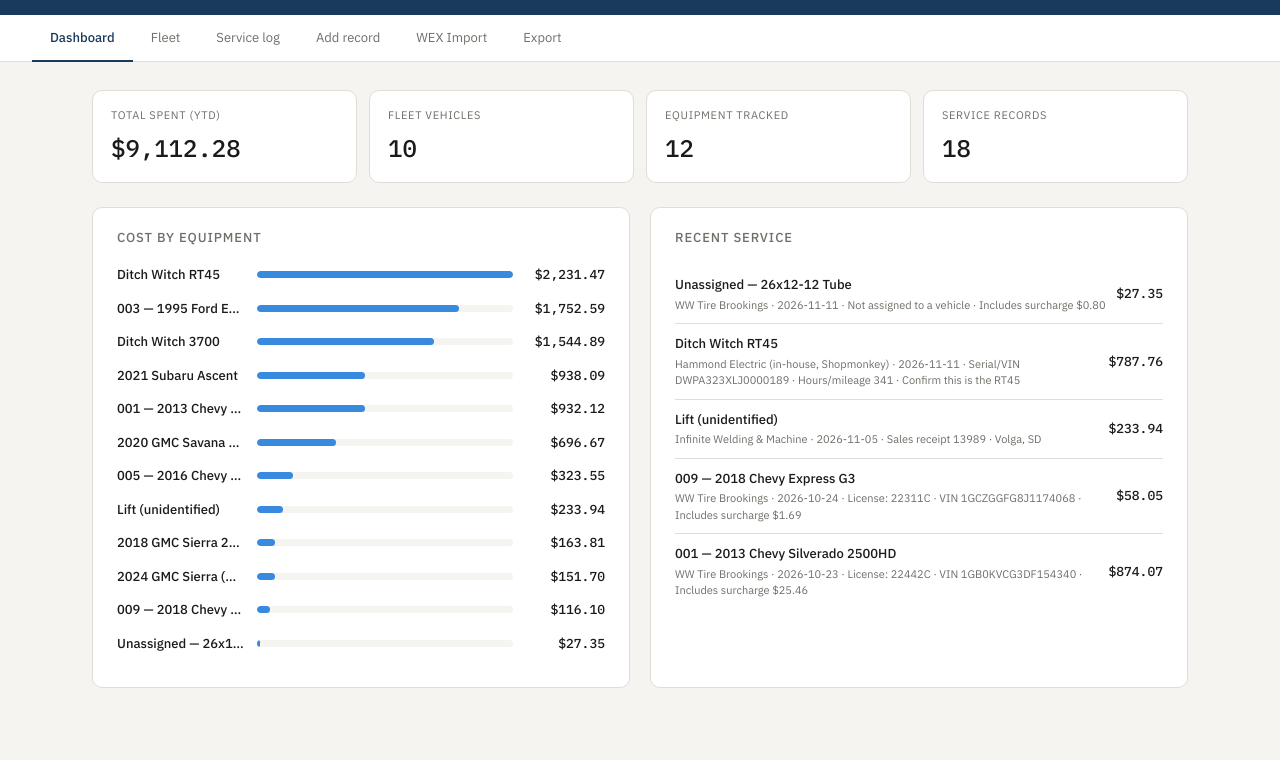
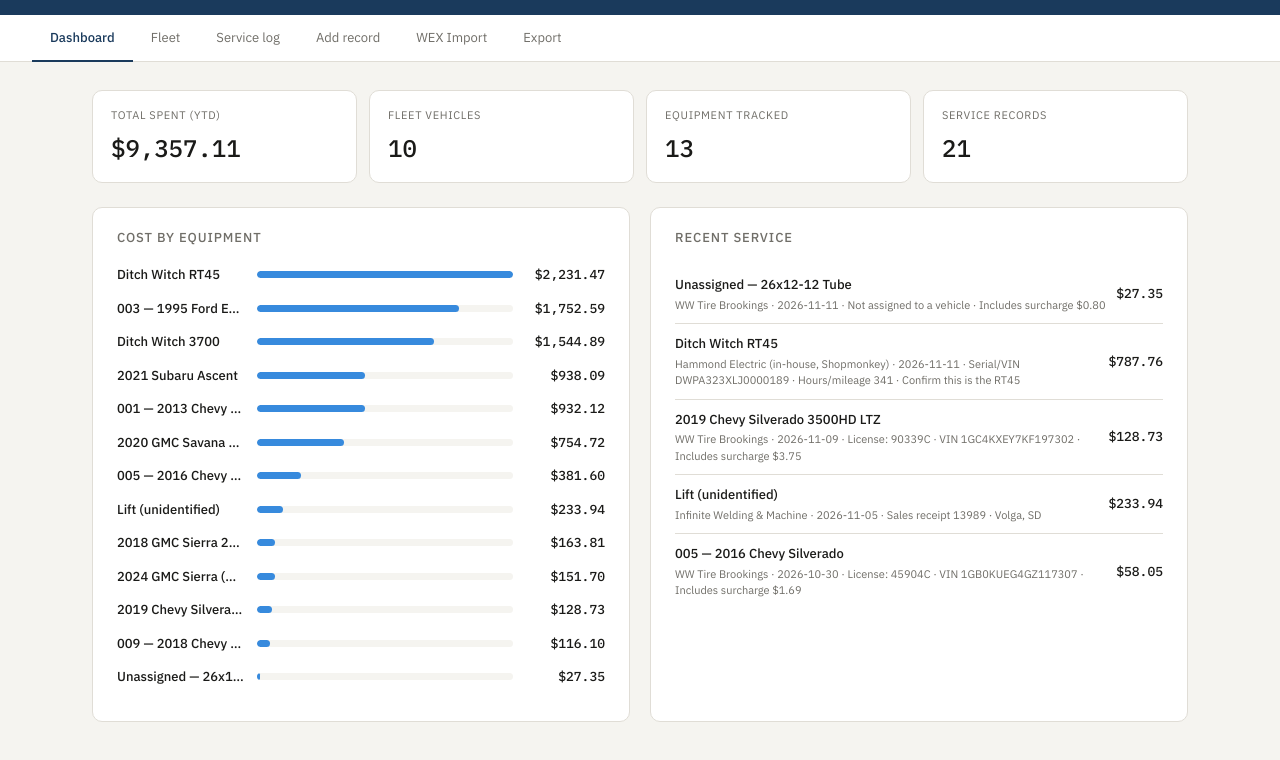
Before and after one commit to SolidGroundSo/HE-Maintenance, a plain HTML site: page index.html in a window 1280 px wide. Shown: the part 60-820 px from the top of the page. Drawn offline with Linux system fonts and the light colour scheme.

Commit message:
Update index.html

```diff
--- a/index.html
+++ b/index.html
@@ -354,7 +354,7 @@
 </div>
 
 <script>
-const SK = 'he_maint_v19';
+const SK = 'he_maint_v20';
 const SK_MILES = 'he_miles_v1';
 const SK_FLEET = 'he_fleet_v1';
 const OIL_INTERVAL = 5000;
@@ -440,6 +440,18 @@ const SEED = [
    work:'Hydraulic leak repair on trencher: removed/cleaned grease cylinder, repacked front roller bearings, reinstalled and re-tensioned chain, replaced hydraulic hose and fittings, serviced grease zirks, topped off tractor hydraulic fluid.',
    partsText:'6 × Hydraulic Hose 70726 6MXTX 3/8" (ft) — $10.49 each\n1 × Hydraulic Fitting — $22.32\n1 × Hydraulic Fitting — $52.61\n3 × Grease Tubes — $7.00 each\n5 × Purus Tractor Hyd Fluid (qt) — $4.58 each\n1 × Shop Supplies — $20.00',
    labor:540.00,parts:201.77,tax:45.99,total:787.76,miles:'341',notes:'Serial/VIN DWPA323XLJ0000189 · Hours/mileage 341 · Confirm this is the RT45'},
+  {id:19,date:'2026-10-24',eq:'2020 GMC Savana G25',vendor:'WW Tire Brookings',inv:'4-367087',
+   work:'Oil change (6 qts Sinclair syn-blend 5W30, NAPA 27502MP filter), chassis/belts/tires/fluids check.',
+   partsText:'6 × Sinclair Syn Blend 5W30 (qt) — $0.00 each\n1 × NAPA Oil Filter 27502MP — $0.00\n1 × Shop Supplies — $3.47',
+   labor:49.60,parts:3.47,tax:4.98,total:58.05,miles:'72876',notes:'License: 45905C · VIN 1GTW7AFG8L1248558 · Tires 245/75R16, 50 PSI · Includes surcharge $1.69'},
+  {id:20,date:'2026-10-30',eq:'005 — 2016 Chevy Silverado',vendor:'WW Tire Brookings',inv:'4-367406',
+   work:'Oil change (6 qts 5W30, NAPA 27502MP filter), chassis/belts/fluids check. Tires rotated.',
+   partsText:'6 × 5W30 House Oil (qt) — $0.00 each\n1 × NAPA Oil Filter 27502MP — $0.00\n1 × Tire Rotation — $0.00\n1 × Shop Supplies — $3.47',
+   labor:49.60,parts:3.47,tax:4.98,total:58.05,miles:'201122',notes:'License: 45904C · VIN 1GB0KUEG4GZ117307 · Includes surcharge $1.69'},
+  {id:21,date:'2026-11-09',eq:'2019 Chevy Silverado 3500HD LTZ',vendor:'WW Tire Brookings',inv:'4-367818',
+   work:'Diesel oil change (10 qts 15W40 Rotella T, filter 27202), chassis/belts/tires/fluids check.',
+   partsText:'10 × 15W40 Shell Rotella T (qt) — $0.00 each\n1 × 27202 Oil Filter — $0.00\n1 × Shop Supplies — $7.70',
+   labor:109.99,parts:7.70,tax:11.04,total:128.73,miles:'125060',notes:'License: 90339C · VIN 1GC4KXEY7KF197302 · Includes surcharge $3.75'},
 ];
 
 let recs = [];
```
